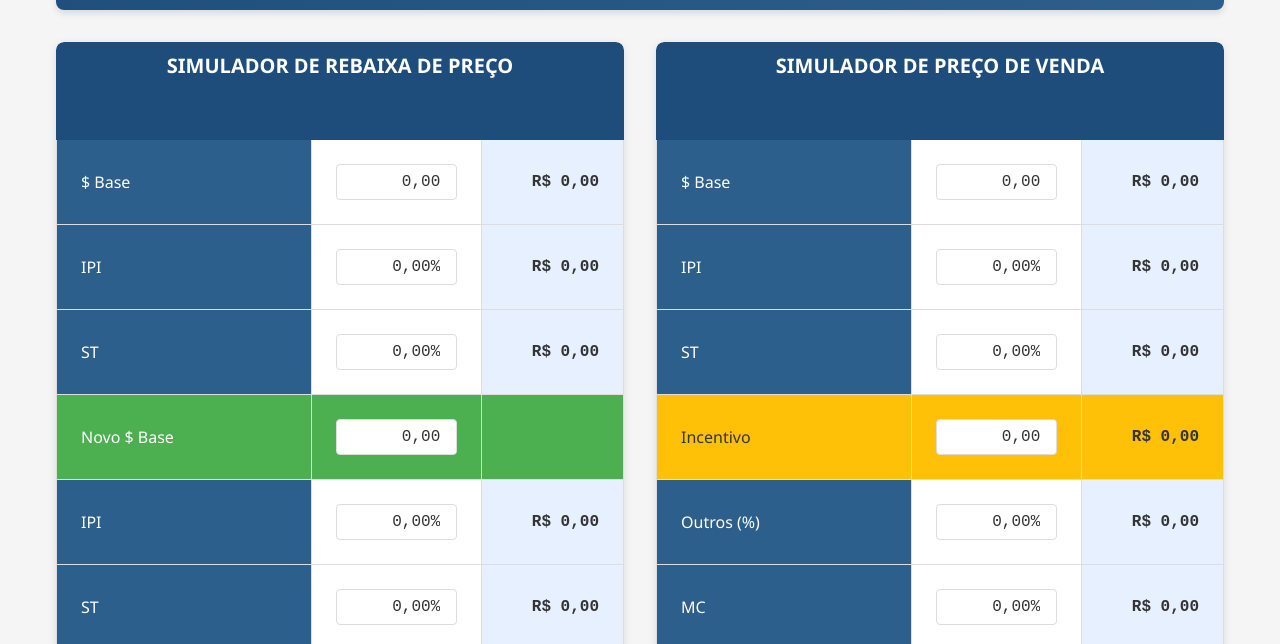
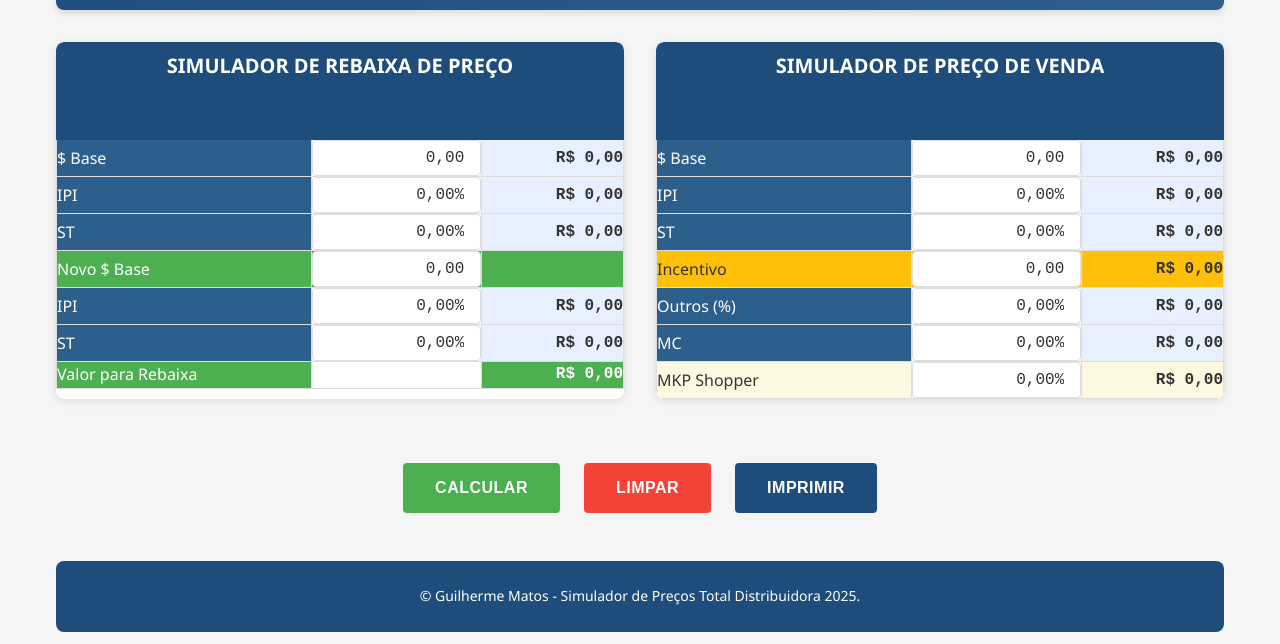
Before and after one commit to guilhermeamatos-crypto/simulador-total-distribuidora, a plain HTML site: page index.html in a window 1280 px wide. Shown: the part 156-800 px from the top of the page. Drawn offline with Linux system fonts and the light colour scheme.

Commit message:
Update style.css

```diff
--- a/style.css
+++ b/style.css
@@ -166,7 +166,7 @@ body {
 
 
 .calculator-table td {
-    padding: var(--spacing-md);
+    padding: 0,75rem;
     border: 1px solid var(--color-border);
     vertical-align: middle;
 }
```
